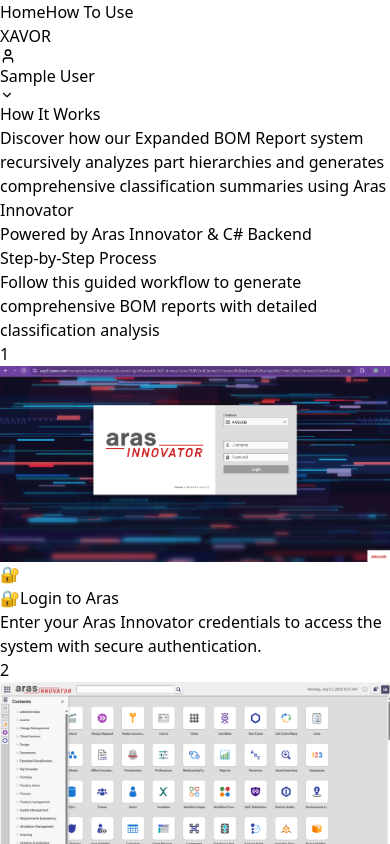
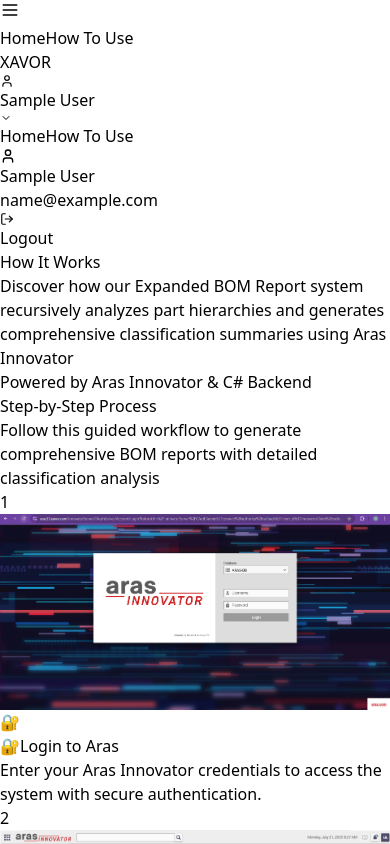
Before and after one commit to NamrahAkram2655/ArasBom-Expander, a React (Vite) app in the folder arasprojectfrontend/: page /use in a window 390 px wide. Shown: the top 844 px of the page. Built offline with nearby package versions, Linux system fonts and the light colour scheme; sample sign-in values are in the browser's storage.

Commit message:
Responsiveness added

```diff
--- a/arasprojectfrontend/src/Components/Navbar.jsx
+++ b/arasprojectfrontend/src/Components/Navbar.jsx
@@ -1,9 +1,10 @@
 import React, { useState, useEffect } from 'react';
-import { User, ChevronDown, LogOut } from 'lucide-react';
+import { User, ChevronDown, LogOut, Menu, X } from 'lucide-react';
 import { Link, useNavigate } from 'react-router-dom';
 
 const Navbar = () => {
   const [isUserMenuOpen, setIsUserMenuOpen] = useState(false);
+  const [isMobileMenuOpen, setIsMobileMenuOpen] = useState(false);
   const [user, setUser] = useState(null);
   const navigate = useNavigate();
 
@@ -23,15 +24,26 @@
   const handleLogout = () => {
     sessionStorage.removeItem("user");
     setIsUserMenuOpen(false);
+    setIsMobileMenuOpen(false);
     navigate("/");
   };
 
   return (
     <nav className="bg-white shadow-sm border-b border-gray-100">
-      <div className="max-w-7xl mx-auto px-6">
-        <div className="flex justify-between items-center h-16">
-          {/* Left menu links */}
-          <div className="flex items-center space-x-8">
+      <div className="max-w-7xl mx-auto px-4 sm:px-6">
+        <div className="flex justify-between items-center h-14 sm:h-16">
+          {/* Mobile menu button */}
+          <div className="sm:hidden">
+            <button
+              onClick={() => setIsMobileMenuOpen(!isMobileMenuOpen)}
+              className="text-gray-600 hover:text-gray-900 p-2 rounded-lg hover:bg-gray-50"
+            >
+              {isMobileMenuOpen ? <X size={20} /> : <Menu size={20} />}
+            </button>
+          </div>
+
+          {/* Left menu links - Hidden on mobile */}
+          <div className="hidden sm:flex items-center space-x-8">
             <Link to="/dashboard" className="text-gray-600 hover:text-gray-900 font-medium transition-colors text-sm">
               Home
             </Link>
@@ -41,7 +53,7 @@
           </div>
 
           {/* Center logo */}
-          <div className="text-gray-800 font-bold text-2xl tracking-wide">
+          <div className="text-gray-800 font-bold text-xl sm:text-2xl tracking-wide">
             XAVOR
           </div>
 
@@ -50,13 +62,13 @@
             <div className="relative">
               <button
                 onClick={() => setIsUserMenuOpen(!isUserMenuOpen)}
-                className="flex items-center space-x-2 text-gray-700 hover:text-gray-900 transition-colors py-2 px-3 rounded-lg hover:bg-gray-50"
+                className="flex items-center space-x-1 sm:space-x-2 text-gray-700 hover:text-gray-900 transition-colors py-2 px-2 sm:px-3 rounded-lg hover:bg-gray-50"
               >
-                <div className="w-8 h-8 bg-gray-200 rounded-full flex items-center justify-center">
-                  <User size={16} />
+                <div className="w-7 h-7 sm:w-8 sm:h-8 bg-gray-200 rounded-full flex items-center justify-center">
+                  <User size={14} className="sm:w-4 sm:h-4" />
                 </div>
-                <span className="font-medium text-sm">{user?.name ?? 'User'}</span>
-                <ChevronDown size={14} className={`transition-transform ${isUserMenuOpen ? 'rotate-180' : ''}`} />
+                <span className="hidden sm:inline font-medium text-sm">{user?.name ?? 'User'}</span>
+                <ChevronDown size={12} className={`sm:w-3.5 sm:h-3.5 transition-transform ${isUserMenuOpen ? 'rotate-180' : ''}`} />
               </button>
 
               {isUserMenuOpen && (
@@ -80,13 +92,56 @@
             </div>
           )}
         </div>
+
+        {/* Mobile menu */}
+        <div className={`sm:hidden transition-all duration-300 ease-in-out ${isMobileMenuOpen ? 'max-h-48 opacity-100' : 'max-h-0 opacity-0'} overflow-hidden`}>
+          <div className="py-3 space-y-1 border-t border-gray-100">
+            <Link
+              to="/dashboard"
+              className="block px-4 py-2 text-gray-600 hover:text-gray-900 hover:bg-gray-50 font-medium transition-colors text-sm rounded-lg mx-2"
+              onClick={() => setIsMobileMenuOpen(false)}
+            >
+              Home
+            </Link>
+            <Link
+              to="/use"
+              className="block px-4 py-2 text-gray-600 hover:text-gray-900 hover:bg-gray-50 font-medium transition-colors text-sm rounded-lg mx-2"
+              onClick={() => setIsMobileMenuOpen(false)}
+            >
+              How To Use
+            </Link>
+            {user && (
+              <div className="px-2 pt-2 border-t border-gray-100 mt-2">
+                <div className="flex items-center space-x-3 px-4 py-2 bg-gray-50 rounded-lg">
+                  <div className="w-8 h-8 bg-gray-200 rounded-full flex items-center justify-center">
+                    <User size={16} />
+                  </div>
+                  <div>
+                    <p className="text-sm font-medium text-gray-900">{user.name}</p>
+                    <p className="text-xs text-gray-500">{user.email}</p>
+                  </div>
+                </div>
+                <button
+                  onClick={handleLogout}
+                  className="w-full text-left px-4 py-2 mt-2 text-sm text-red-600 hover:bg-red-50 flex items-center space-x-2 rounded-lg mx-2"
+                >
+                  <LogOut size={14} />
+                  <span>Logout</span>
+                </button>
+              </div>
+            )}
+          </div>
+        </div>
       </div>
 
-      {/* Click outside overlay for closing menu */}
-      {isUserMenuOpen && (
+      {/* Click outside overlay for closing menus */}
+      {(isUserMenuOpen || isMobileMenuOpen) && (
         <div
           className="fixed inset-0 bg-black bg-opacity-5 z-30"
-          onClick={() => setIsUserMenuOpen(false)}
+          onClick={() => {
+            setIsUserMenuOpen(false);
+            setIsMobileMenuOpen(false);
+          }}
         ></div>
       )}
     </nav>
```
Also changed, not shown: arasprojectfrontend/src/Components/Report.jsx (+46 -40 lines).
